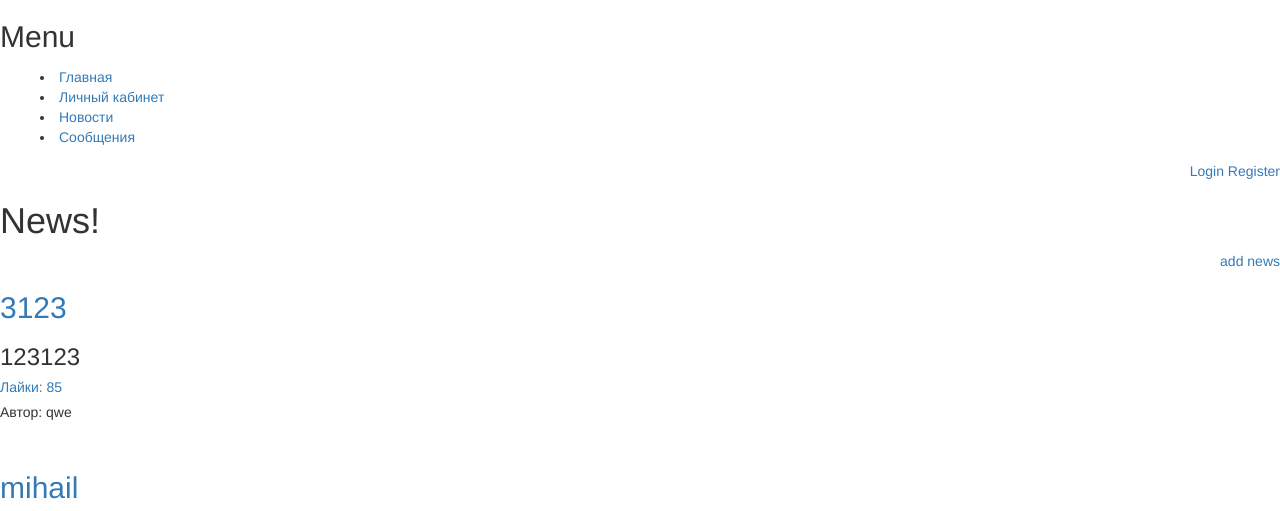
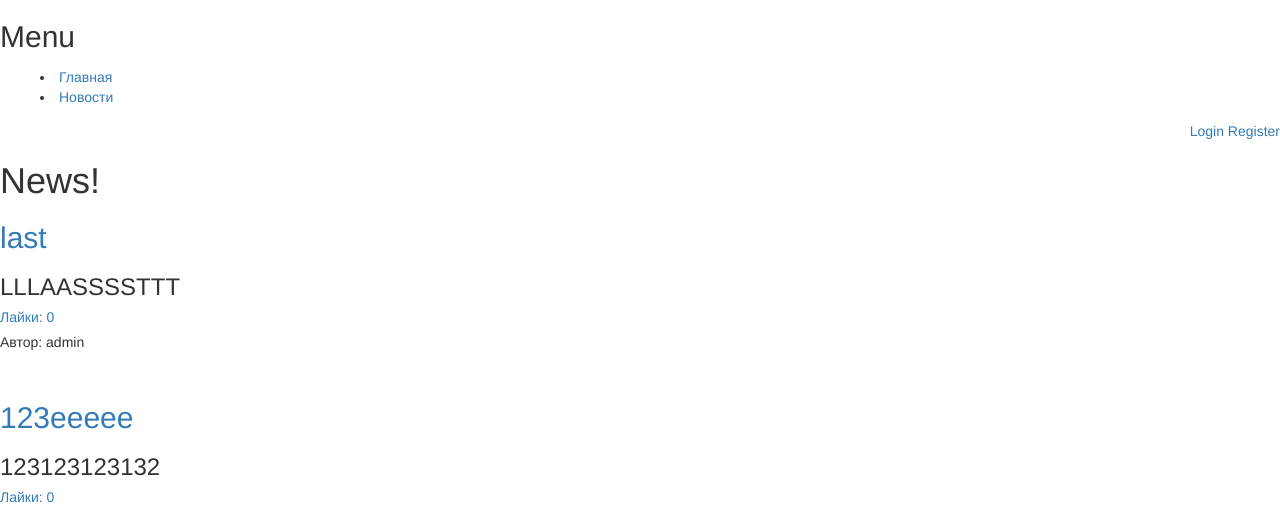
Before and after one commit to mihail4216/quest, a Django app: page /news/all/ in a window 1280 px wide. Shown: the top 511 px of the page. Run offline with Django 3.2, Linux system fonts and the light colour scheme; data comes from the database, SQL or seed files in the repository; both versions use the stored data as it was after the commit.

Commit message:
bag fixed v.0.0.2

```diff
--- a/massage/models.py
+++ b/massage/models.py
@@ -9,3 +9,5 @@
     def __unicode__(self):
         ss = 'sender( '+self.sender +')   text:   '+ self.text
         return ss
+    class Meta:
+        ordering = ['-id']
--- a/news/models.py
+++ b/news/models.py
@@ -13,6 +13,9 @@
     def __unicode__(self):
         return self.title
 
+    class Meta:
+        ordering = ['-id']
+
 
 class Comments(models.Model):
     title = models.CharField(max_length=40)
--- a/templates/add_news.html
+++ b/templates/add_news.html
@@ -2,7 +2,7 @@
 
 
 {% block content %}
-{% if user.is_active %}
+{% if user.is_authenticated %}
     <h2>add News</h2>
         <form method="post">
             {% csrf_token %}
--- a/templates/all_message.html
+++ b/templates/all_message.html
@@ -2,7 +2,7 @@
 
 
 {% block content %}
-<h1>Мои сообщения</h1><p><a href="/message/send_message/">send</a></p>
+<h1>Мои сообщения</h1>{% if user.is_authenticated %}<p><a href="/message/send_message/">send</a></p>{% endif %}
 {% for i in message1 %}
 
     <div class="checkbox">
--- a/templates/main.html
+++ b/templates/main.html
@@ -10,9 +10,9 @@
     <h2>Menu</h2>
     <menu>
         <li><a href="/" >Главная</a></li>
-        <li><a href="/accounts/lk/" >Личный кабинет</a></li>
+        {% if user.is_authenticated %}<li><a href="/accounts/lk/" >Личный кабинет</a></li>{% endif %}
         <li><a href="/news/all/" >Новости</a></li>
-        <li><a href="/message/all/{{ user.id }}/" >Сообщения</a></li>
+        {% if user.is_authenticated %}<li><a href="/message/all/{{ user.id }}/" >Сообщения</a></li>{% endif %}
     </menu>
 
    <div class="login"> {% if user.is_active %}
--- a/templates/news.html
+++ b/templates/news.html
@@ -1,7 +1,8 @@
 {% extends 'main.html' %}
 
 {% block content %}
-    <h1>News!</h1><p class="text-right" ><a href="/news/add/">add news</a></p>
+    <h1>News!</h1>
+    {% if user.is_authenticated %}<p class="text-right" ><a href="/news/add/">add news</a></p>{% endif %}
    {% for newsone in news_list %}
        <h2><a href="/news/{{ newsone.id }}/">{{ newsone.title }}</a></h2>
        <h3>{{ newsone.text }}</h3>
--- a/templates/send_message.html
+++ b/templates/send_message.html
@@ -1,6 +1,7 @@
 {% extends 'main.html' %}
 
 {% block content %}
+    {% if user.is_authenticated %}
     <h1>Отправка сообщения:</h1>
     <form class="form-group" method="post">
     {% csrf_token %}
@@ -10,6 +11,6 @@
     <button class="btn btn-primary" type="submit">Отправить</button>
 
     </form>
-
+    {% endif %}
 
 {% endblock %}
```
Also changed, not shown: db.sqlite3.
